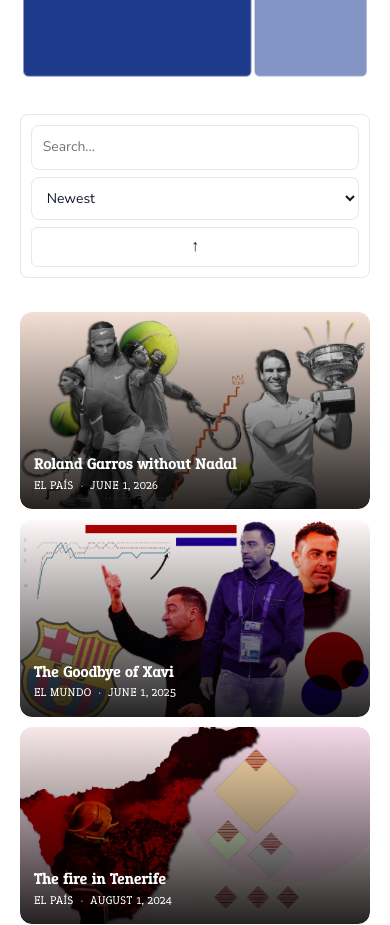
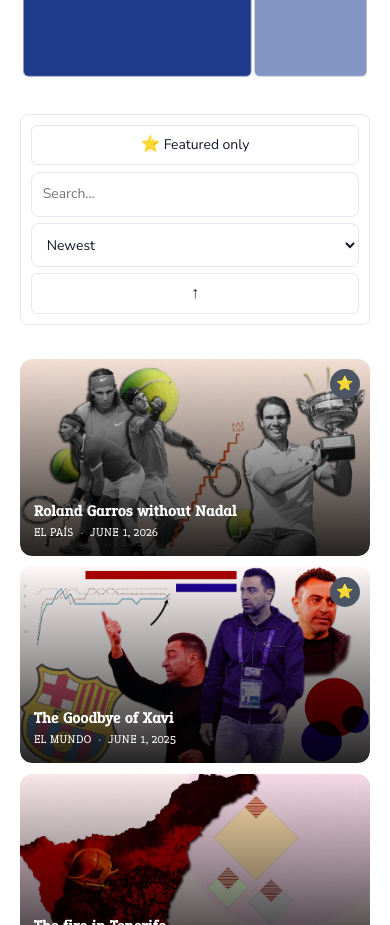
Before and after one commit to jorgema21/porfolio, a SvelteKit app: page /infografias in a window 390 px wide. Shown: the part 900-1825 px from the top of the page. Built offline with nearby package versions, Linux system fonts and the light colour scheme.

Commit message:
feat: add featured filter and badges for infographics

```diff
--- a/src/lib/components/infographics/InfographicCard.svelte
+++ b/src/lib/components/infographics/InfographicCard.svelte
@@ -47,6 +47,10 @@
       loading={isCritical ? "eager" : "lazy"}
       fetchpriority={isCritical ? "high" : "low"}
     />
+
+    {#if project.featured}
+      <span class="badge-featured" aria-hidden="true">⭐</span>
+    {/if}
 
     <div class="card-overlay">
       <h3>{project.title[langSignal.current]}</h3>
@@ -109,6 +113,22 @@
     display: block;
   }
 
+  .badge-featured {
+    position: absolute;
+    top: var(--space-3);
+    right: var(--space-3);
+    backdrop-filter: blur(4px);
+    background-color: var(--color-muted);
+    width: 30px;
+    height: 30px;
+    display: flex;
+    align-items: center;
+    justify-content: center;
+    border-radius: var(--radius-full);
+    font-size: var(--text-sm);
+    z-index: 3;
+  }
+
   .infographics-card .card-overlay {
     position: absolute;
     inset: 0;
--- a/src/lib/data/projects.ts
+++ b/src/lib/data/projects.ts
@@ -20,6 +20,7 @@
   homeVisible?: boolean;
   slug?: string;
   externalUrl?: string;
+  featured?: boolean;
 }
 
 const projects = [
@@ -29,6 +30,7 @@
     variant: "hero",
     category: "infografia",
     homeVisible: true,
+    featured: true,
     title: { es: "Roland Garros sin Nadal", en: "Roland Garros without Nadal" },
     description: {
       es: "Primer campeonato sin el español",
@@ -83,6 +85,7 @@
     variant: "grid",
     category: "infografia",
     homeVisible: true,
+    featured: true,
     title: { es: "El adiós de Xavi", en: "The Goodbye of Xavi" },
     description: {
       es: "Xavi anuncia que se va",
--- a/src/lib/i18n/dictionaries/infographics.i18n.ts
+++ b/src/lib/i18n/dictionaries/infographics.i18n.ts
@@ -15,6 +15,11 @@
   filters: {
     apartados: string;
     mediums: string;
+  };
+
+  featured: {
+    toggleShowAll: string;
+    toggleFeaturedOnly: string;
   };
 
   insights: {
@@ -45,6 +50,11 @@
     filters: {
       apartados: "Apartados",
       mediums: "Medios",
+    },
+
+    featured: {
+      toggleShowAll: "Ver todas",
+      toggleFeaturedOnly: "Solo destacados",
     },
 
     insights: {
@@ -107,6 +117,11 @@
       mediums: "Media",
     },
 
+    featured: {
+      toggleShowAll: "Show all",
+      toggleFeaturedOnly: "Featured only",
+    },
+
     insights: {
       totalWorks: "Portfolio works",
       works: "works",
--- a/src/lib/styles/tokens/colors.css
+++ b/src/lib/styles/tokens/colors.css
@@ -31,4 +31,7 @@
   --color-motherhood: #db2777;
 
   --color-spanish: #d62222;
+
+  --color-featured-bg: #fef08a;
+  --color-featured-border: #eab308;
 }
--- a/src/routes/infografias/+page.svelte
+++ b/src/routes/infografias/+page.svelte
@@ -58,6 +58,18 @@
   </section>
 
   <div class="toolbar">
+    <button
+      class="control featured-toggle"
+      class:active={info.filters.onlyFeatured}
+      aria-pressed={info.filters.onlyFeatured}
+      onclick={() => (info.filters.onlyFeatured = !info.filters.onlyFeatured)}
+    >
+      <span class="star-icon">⭐</span>
+      {info.filters.onlyFeatured
+        ? t.infographics.featured.toggleShowAll
+        : t.infographics.featured.toggleFeaturedOnly}
+    </button>
+
     <input
       class="input"
       placeholder={t.infographics.searchPlaceholder}
@@ -191,17 +203,44 @@
     background: var(--color-white);
   }
 
+  .toolbar button.control {
+    background: var(--color-white);
+    border: var(--border-1);
+    cursor: pointer;
+    display: flex;
+    align-items: center;
+    justify-content: center;
+    transition:
+      background-color var(--transition),
+      border-color var(--transition);
+  }
+
+  .toolbar button.featured-toggle {
+    border-radius: var(--radius-sm);
+    padding: var(--space-2) var(--space-3);
+    font: inherit;
+    font-size: var(--text-sm);
+    white-space: nowrap;
+    gap: var(--space-1);
+  }
+
+  .toolbar button.featured-toggle.active {
+    background: var(--color-featured-bg);
+    border-color: var(--color-featured-border);
+    color: var(--color-text);
+    font-weight: 600;
+  }
+
+  .star-icon {
+    display: inline-block;
+    font-size: var(--text-base);
+  }
+
   .toolbar button.sort-dir {
-    background: var(--color-white);
     border-radius: var(--radius-sm);
     margin: 0;
     padding: var(--space-2) var(--space-3);
-    border: var(--border-1);
-    cursor: pointer;
     font-weight: bold;
-    display: flex;
-    align-items: center;
-    justify-content: center;
   }
 
   .group-title {
@@ -240,7 +279,8 @@
     }
 
     .toolbar input,
-    .filter-field {
+    .filter-field,
+    .toolbar button.featured-toggle {
       width: 100%;
     }
 
--- a/src/routes/infografias/infographics.svelte.ts
+++ b/src/routes/infografias/infographics.svelte.ts
@@ -6,7 +6,9 @@
 export type Lang = "es" | "en";
 export type SortBy = "date" | "title" | "apartado" | "medium";
 export type SortDir = "asc" | "desc";
-export type Infographic = (typeof infographics)[number];
+export type Infographic = (typeof infographics)[number] & {
+  featured?: boolean;
+};
 
 export type Filters = {
   search: string;
@@ -14,6 +16,7 @@
   mediums: string[];
   sortBy: SortBy;
   sortDir: SortDir;
+  onlyFeatured: boolean;
 };
 
 export interface GroupedInfographics {
@@ -54,6 +57,7 @@
     mediums: [],
     sortBy: "date",
     sortDir: "asc",
+    onlyFeatured: false,
   });
 
   const treemap = {
@@ -61,27 +65,36 @@
     mediums: countBy(infographics, (p) => p.mediumKey),
   };
 
-  const mediumDict = $derived(() => infographicsI18n[lang()].mediums);
+  const mediumDict = $derived(infographicsI18n[lang()].mediums);
 
   const labelApartado = (k: string) =>
     k in APARTADOS ? APARTADOS[k as keyof typeof APARTADOS].label[lang()] : k;
-  const labelMedium = (k: string) => mediumDict()[k] ?? k;
+
+  const labelMedium = (k: string) => mediumDict[k] ?? k;
+
   const groupLabel = (key: string, type: "medium" | "apartado") =>
     type === "medium" ? labelMedium(key) : labelApartado(key);
 
   const filtered = $derived(() => {
     const q = filters.search.trim().toLowerCase();
+    const currentLang = lang();
+
     const list = infographics.filter((p) => {
       const matchSearch =
         !q ||
-        (p.title as Record<Lang, string>)[lang()].toLowerCase().includes(q);
+        (p.title as Record<Lang, string>)[currentLang]
+          .toLowerCase()
+          .includes(q);
       const matchApartado =
         !filters.apartados.length ||
         (p.apartado && filters.apartados.includes(p.apartado));
       const matchMedium =
         !filters.mediums.length ||
         (p.mediumKey && filters.mediums.includes(p.mediumKey));
-      return matchSearch && matchApartado && matchMedium;
+
+      const matchFeatured = !filters.onlyFeatured || p.featured === true;
+
+      return matchSearch && matchApartado && matchMedium && matchFeatured;
     });
 
     if (filters.sortBy === "apartado" || filters.sortBy === "medium")
@@ -91,8 +104,8 @@
     if (filters.sortBy === "title") {
       return [...list].sort(
         (a, b) =>
-          (a.title as Record<Lang, string>)[lang()].localeCompare(
-            (b.title as Record<Lang, string>)[lang()],
+          (a.title as Record<Lang, string>)[currentLang].localeCompare(
+            (b.title as Record<Lang, string>)[currentLang],
           ) * direction,
       );
     }
```
